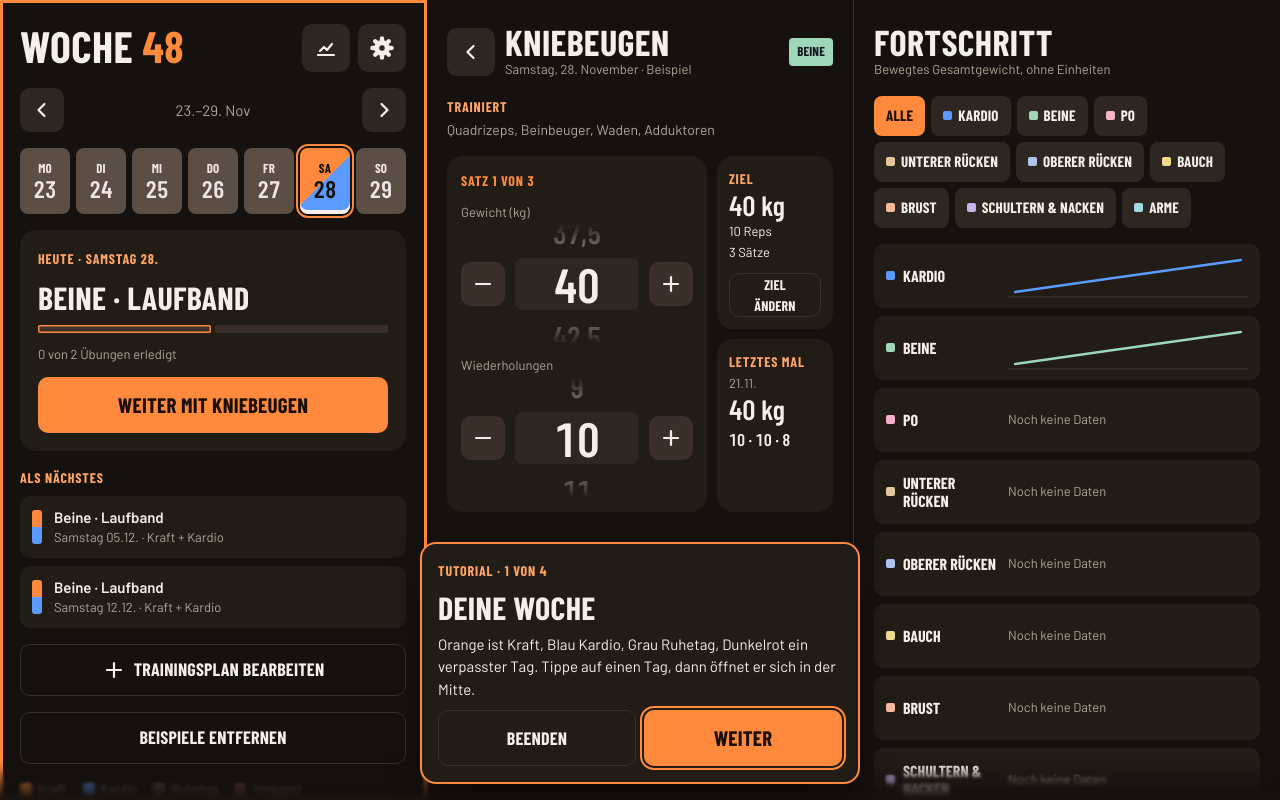
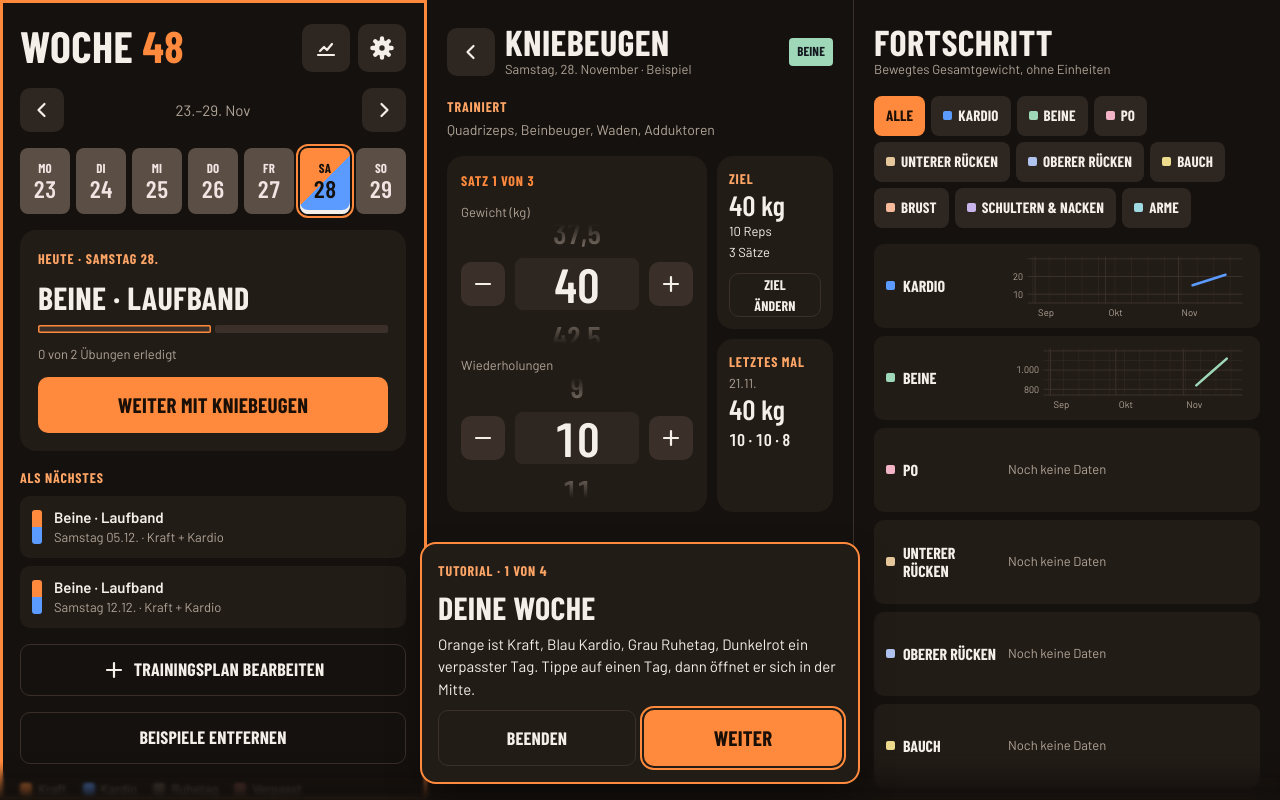
Before and after one commit to survivorBB-web/Trainingsplaner, a plain HTML site: page index.html in a window 1280 px wide. Drawn offline with Linux system fonts and the light colour scheme.

Commit message:
Version 1.10: Graphen mit Raster, Monatsachse, Volumenachse, verschiebbare Großansicht
Co-Authored-By: Claude Opus 5.5 <noreply@anthropic.com>

```diff
--- a/index.html
+++ b/index.html
@@ -4,7 +4,7 @@
 <meta charset="utf-8">
 <meta name="viewport" content="width=device-width,initial-scale=1,viewport-fit=cover">
 <title>Trainingsplaner</title>
-<style>@font-face{font-family:"Barlow";src:url(barlow-400.woff2) format("woff2");font-weight:400;font-display:swap}@font-face{font-family:"Barlow";src:url(barlow-500.woff2) format("woff2");font-weight:500;font-display:swap}@font-face{font-family:"Barlow";src:url(barlow-600.woff2) format("woff2");font-weight:600;font-display:swap}@font-face{font-family:"Barlow Condensed";src:url(barlowcond-600.woff2) format("woff2");font-weight:600;font-display:swap}@font-face{font-family:"Barlow Condensed";src:url(barlowcond-700.woff2) format("woff2");font-weight:700;font-display:swap}</style><link rel="manifest" href="manifest.webmanifest"><link rel="apple-touch-icon" href="apple-touch-icon.png"><meta name="apple-mobile-web-app-capable" content="yes"><meta name="mobile-web-app-capable" content="yes"><meta name="apple-mobile-web-app-title" content="Trainingsplaner"><meta name="apple-mobile-web-app-status-bar-style" content="black"><meta name="theme-color" content="#121110"><script>window.WEB_VERSION="1.9";window.WEB_CODE=17;window.WEB_NOTES=["Neue Seite Trainingsplan: alle Wochentage auf einen Blick, bei A/B mit Umschalter, Übungen anlegen, Ziele ändern, aus dem Plan nehmen (Knopf in der Woche)","Fertig-Knopf beim Üben: schließt die Übung ab, auch mit weniger Sätzen, und geht zur nächsten","Graph neu starten: ältere Einträge ausblenden, nicht löschen, jederzeit wieder einblenden","iPhone: Überschriften sitzen etwas tiefer, nicht mehr in der Unschärfe oben"];window.WEB_APP=true</script>
+<style>@font-face{font-family:"Barlow";src:url(barlow-400.woff2) format("woff2");font-weight:400;font-display:swap}@font-face{font-family:"Barlow";src:url(barlow-500.woff2) format("woff2");font-weight:500;font-display:swap}@font-face{font-family:"Barlow";src:url(barlow-600.woff2) format("woff2");font-weight:600;font-display:swap}@font-face{font-family:"Barlow Condensed";src:url(barlowcond-600.woff2) format("woff2");font-weight:600;font-display:swap}@font-face{font-family:"Barlow Condensed";src:url(barlowcond-700.woff2) format("woff2");font-weight:700;font-display:swap}</style><link rel="manifest" href="manifest.webmanifest"><link rel="apple-touch-icon" href="apple-touch-icon.png"><meta name="apple-mobile-web-app-capable" content="yes"><meta name="mobile-web-app-capable" content="yes"><meta name="apple-mobile-web-app-title" content="Trainingsplaner"><meta name="apple-mobile-web-app-status-bar-style" content="black"><meta name="theme-color" content="#121110"><script>window.WEB_VERSION="1.10";window.WEB_CODE=18;window.WEB_NOTES=["Graphen mit feinem Raster, Monaten unten und Volumen links","Rechts steht immer heute: klein 3 Monate, groß 4 Monate","Großen Graphen mit dem Finger verschieben, Zurück zu heute","Kardio groß: Dauer und Kalorien je eigener Graph"];window.WEB_APP=true</script>
 <style>
 /* Kraftraum: warmes Fast-Schwarz, orangegraue Flächen, Orange als Akzent. Drei Bereiche nebeneinander: Woche, Tag/Übung, Fortschritt.
    Breit: alle drei sichtbar. Mittel (Handy quer, Tablet): zwei und ein Rand. Schmal: einer, links/rechts ein Rand, wischen. */
@@ -135,11 +135,17 @@ svg{width:24px;height:24px;fill:none;stroke:currentColor;stroke-width:2.2;stroke
 .dot{width:9px;height:9px;border-radius:2px;flex-shrink:0}
 .grow{display:flex;align-items:center;gap:10px;min-height:64px;padding:8px 12px;border-radius:10px;background:var(--surface);border:none;width:100%;text-align:left}
 .grow .gname{width:112px;flex-shrink:0;font-family:var(--cond);font-weight:700;text-transform:uppercase;font-size:16px;line-height:1.1;display:flex;align-items:center;gap:8px}
-.grow .gbox{flex:1;min-width:0;height:44px;display:flex;align-items:center}
-.grow .graph{height:44px}
-.graph{width:100%;height:auto;display:block}
+.grow .gbox{flex:1;min-width:0;min-height:68px;display:flex;align-items:center}
+.chart{display:block;width:100%;height:68px}
+.btn[hidden]{display:none}
+.chart.big{height:230px;touch-action:none;cursor:grab;user-select:none;-webkit-user-select:none}
+.ctitle+.chart.big{height:170px}
+.graph{display:block;width:100%;height:100%;stroke:none;font-variant-numeric:tabular-nums}
+.graph text{fill:var(--muted)}
+.graph .gf{stroke:var(--line);stroke-width:1;opacity:.45}
+.graph .gl{stroke:var(--line);stroke-width:1}
+.ctitle{margin:4px 0 0;display:flex;align-items:center;gap:8px;font-size:14px;color:var(--muted)}
 .graph polyline{fill:none;stroke-width:2.5;stroke-linejoin:round;stroke-linecap:round;vector-effect:non-scaling-stroke}
-.axis{display:flex;justify-content:space-between;font-size:12px;color:var(--muted)}
 .nodata{font-size:13px}
 .switch{display:flex;align-items:center;gap:10px;min-height:44px;border:none;background:transparent;padding:0;font-weight:500}
 .switch .track{width:42px;height:24px;border-radius:12px;background:var(--line);padding:3px;display:flex}
@@ -268,6 +274,11 @@ function isoWeek(ds) {
   const y = new Date(d.getFullYear(), 0, 4);
   return 1 + Math.round(((d - y) / 864e5 - 3 + (y.getDay() + 6) % 7) / 7);
 }
+// Raster der Y-Achse: kleinster Schritt base × 1, 2, 5, 10, 20, 50 …, dessen Linien mindestens gap Pixel auseinander liegen. upp = Einheiten pro Pixel.
+function gridStep(base, upp, gap) {
+  if (!(upp > 0) || !isFinite(upp)) return base;
+  for (let m = base; ; m *= 10) for (const k of [1, 2, 5]) if (m * k / upp >= gap) return m * k;
+}
 /*ENDE LOGIK*/
 
 const $ = s => document.querySelector(s);
@@ -350,7 +361,7 @@ function writeReminders() {
 
 /* Drei Bereiche: links die Woche, in der Mitte Tag, Übung, Formular oder Einstellungen (mit eigenem Zurück), rechts der Fortschritt. */
 let weekOff = 0;
-const prog = { sel: "alle", single: false };
+const prog = { sel: "alle", single: false, pan: {} };
 const stack = [];
 // Mitte beim Start wie in der Probe: die nächste offene Übung von heute, sonst der heutige Tag.
 function startMid() {
@@ -375,10 +386,12 @@ window.appBack = () => {
 };
 
 function render() {
+  charts.length = 0;
   [VIEWS.week, VIEWS[ui.view] || VIEWS.day, VIEWS.progress].forEach((view, i) => {
     const el = document.getElementById(PANES[i]), y = el.scrollTop;
     el.innerHTML = view(); el.scrollTop = y; el.querySelectorAll(".wheel").forEach(setupWheel);
   });
+  drawCharts();
 }
 
 /* Wischen auf dem Handy: der Bereich in der Mitte ist voll da, die Nachbarn rücken etwas nach hinten. */
@@ -636,28 +649,81 @@ VIEWS.form = () => {
     (edit ? '<p class="muted small">Das neue Ziel gilt für diese Übung im ganzen Plan.</p>' : '');
 };
 
-function graph(lines, w, h, shared, label, stretch) {
-  const all = [].concat.apply([], lines.map(l => l.pts));
-  if (!all.length) return '<p class="muted nodata">Noch keine Daten</p>';
-  const ts = all.map(p => parse(p[0]).getTime()), t0 = Math.min.apply(null, ts), t1 = Math.max.apply(null, ts);
-  const span = pts => { const v = pts.map(p => p[1]); return [Math.min.apply(null, v), Math.max.apply(null, v)]; };
-  const gs = span(all), P = 6;
-  const body = lines.map(l => {
-    if (!l.pts.length) return "";
-    const r = shared ? gs : span(l.pts);
-    const xy = l.pts.map(p => [P + (t1 > t0 ? (parse(p[0]).getTime() - t0) / (t1 - t0) : .5) * (w - 2 * P), h - P - (r[1] > r[0] ? (p[1] - r[0]) / (r[1] - r[0]) : .5) * (h - 2 * P)]);
-    const end = xy[xy.length - 1];
-    return '<polyline points="' + xy.map(q => q[0].toFixed(1) + "," + q[1].toFixed(1)).join(" ") + '" style="stroke:' + l.color + (l.dash ? ';stroke-dasharray:' + l.dash : '') + '"/>' +
-      (stretch ? '' : '<circle cx="' + end[0].toFixed(1) + '" cy="' + end[1].toFixed(1) + '" r="4" style="fill:' + l.color + ';stroke:none"/>');
+/* Graphen: rechts steht immer heute, das Raster wandert mit der Zeit nach links. Klein: 3 Monate, Raster ab 100. Groß: 4 Monate, Raster ab 50, mit dem Finger verschiebbar.
+   graph() legt nur einen Platzhalter an, drawCharts() zeichnet nach render() in der echten Breite. Verschiebung in Tagen und Einheiten (prog.pan), damit Drehen oder Breite sie nicht ändern. */
+const DAY = 864e5, charts = [];
+function graph(lines, o) {   // o: { big, base: [klein, groß], label, id }
+  const pts = [].concat.apply([], lines.map(l => l.pts));
+  if (!pts.length) return '<p class="muted nodata">Noch keine Daten</p>';
+  if (!o.big && !pts.some(p => p[0] >= addDays(today(), -91))) return '<p class="muted nodata">Nichts in den letzten 3 Monaten</p>';
+  o.lines = lines; o.pan = o.big ? (prog.pan[o.id] = prog.pan[o.id] || { d: 0, v: 0 }) : { d: 0, v: 0 };
+  return '<span class="chart' + (o.big ? ' big' : '') + '" data-c="' + (charts.push(o) - 1) + '" role="img" aria-label="' + esc(o.label) + '"></span>';
+}
+function drawCharts() { document.querySelectorAll(".chart[data-c]").forEach(drawChart); }
+function drawChart(el) {
+  const c = charts[el.dataset.c], W = el.clientWidth, H = el.clientHeight;
+  if (!c || !W) return;
+  const big = c.big, fs = big ? 11 : 9.5, T = 5, B = 17, R = 6, ph = H - T - B, days = big ? 122 : 91, now = parse(today()).getTime();
+  const pts = [].concat.apply([], c.lines.map(l => l.pts)).map(p => [parse(p[0]).getTime(), p[1]]), vals = pts.map(p => p[1]);
+  // Maßstab einmal aus dem Fenster ohne Verschiebung, danach fest
+  let vis = pts.filter(p => p[0] >= now - days * DAY).map(p => p[1]); if (!vis.length) vis = vals;
+  const vmin = Math.min.apply(null, vals), vmax = Math.max.apply(null, vals), base = c.base[big ? 1 : 0];
+  let lo = Math.min.apply(null, vis), hi = Math.max.apply(null, vis);
+  const pad = Math.max((hi - lo) * .15, base); lo = Math.max(0, lo - pad); hi += pad;
+  const upp = (hi - lo) / ph, pan = c.pan;
+  pan.d = Math.max(0, Math.min(pan.d, Math.max(0, (now - Math.min.apply(null, pts.map(p => p[0]))) / DAY - days + 10)));
+  pan.v = Math.max(Math.max(vmin - hi, -lo), Math.min(pan.v, vmax - lo));
+  const step = gridStep(base, upp, big ? 8 : 5), lstep = gridStep(step, upp, big ? 16 : 12), v0 = lo + pan.v, v1 = hi + pan.v;
+  const de = n => n.toLocaleString("de-DE");
+  const L = Math.ceil(String(de(Math.floor(v1 / lstep) * lstep)).length * fs * .58) + 8, pw = W - L - R, ppd = pw / days;
+  el._k = { ppd, upp };
+  const X = t => L + pw - ((now - t) / DAY - pan.d) * ppd, Y = v => T + ph - (v - v0) / upp, f = n => n.toFixed(1);
+  let g = "";
+  for (let v = Math.ceil(v0 / step) * step; v <= v1; v += step) {
+    const y = Y(v), lab = Math.round(v / lstep) * lstep === Math.round(v);
+    g += '<line class="' + (lab ? 'gl' : 'gf') + '" x1="' + L + '" x2="' + (L + pw) + '" y1="' + f(y) + '" y2="' + f(y) + '"/>';
+    if (lab && y > T + fs / 2) g += '<text x="' + (L - 5) + '" y="' + f(y + fs * .35) + '" text-anchor="end">' + de(Math.round(v)) + '</text>';
+  }
+  const left = new Date(now - (days + pan.d + 31) * DAY);
+  for (let d = parse(monday(iso(left))); d.getTime() <= now; d = new Date(d.getFullYear(), d.getMonth(), d.getDate() + 7)) {
+    const x = X(d.getTime());
+    if (x >= L && x <= L + pw) g += '<line class="gf" x1="' + f(x) + '" x2="' + f(x) + '" y1="' + T + '" y2="' + (T + ph) + '"/>';
+  }
+  for (let d = new Date(left.getFullYear(), left.getMonth(), 1); d.getTime() <= now; d = new Date(d.getFullYear(), d.getMonth() + 1, 1)) {
+    const x = X(d.getTime());
+    if (x < L || x > L + pw) continue;
+    g += '<line class="gl" x1="' + f(x) + '" x2="' + f(x) + '" y1="' + T + '" y2="' + (T + ph) + '"/>';
+    if (x + fs * 2.4 < L + pw) g += '<text x="' + f(x + 3) + '" y="' + (H - 4) + '">' + MONS[d.getMonth()] + '</text>';
+  }
+  const id = "cp" + el.dataset.c;
+  const body = c.lines.filter(l => l.pts.length).map(l => {
+    const xy = l.pts.map(p => [X(parse(p[0]).getTime()), Y(p[1])]), end = xy[xy.length - 1];
+    return '<polyline points="' + xy.map(q => f(q[0]) + "," + f(q[1])).join(" ") + '" style="stroke:' + l.color + (l.dash ? ';stroke-dasharray:' + l.dash : '') + '"/>' +
+      (big || xy.length === 1 ? '<circle cx="' + f(end[0]) + '" cy="' + f(end[1]) + '" r="' + (big ? 4 : 3) + '" style="fill:' + l.color + '"/>' : '');
   }).join("");
-  return '<svg class="graph" viewBox="0 0 ' + w + ' ' + h + '"' + (stretch ? ' preserveAspectRatio="none"' : '') + ' role="img" aria-label="' + esc(label) + '"><line x1="0" y1="' + (h - 1) + '" x2="' + w + '" y2="' + (h - 1) + '" style="stroke:var(--line);stroke-width:1"/>' + body + '</svg>' +
-    (stretch ? '' : '<div class="axis"><span>' + fmt(iso(new Date(t0))) + '</span><span>' + fmt(iso(new Date(t1))) + '</span></div>');
+  el.innerHTML = '<svg class="graph" width="' + W + '" height="' + H + '" style="font-size:' + fs + 'px" aria-hidden="true"><defs><clipPath id="' + id + '"><rect x="' + L + '" y="' + (T - 4) + '" width="' + (pw + R) + '" height="' + (ph + 8) + '"/></clipPath></defs>' +
+    g + '<line class="gl" x1="' + L + '" x2="' + (L + pw) + '" y1="' + (T + ph) + '" y2="' + (T + ph) + '"/><g clip-path="url(#' + id + ')">' + body + '</g></svg>';
+  if (big && !el.onpointerdown) {
+    let last = null;
+    el.onpointerdown = e => { last = [e.clientX, e.clientY]; el.setPointerCapture(e.pointerId); };
+    el.onpointermove = e => {
+      if (!last) return;
+      pan.d += (e.clientX - last[0]) / el._k.ppd; pan.v += (e.clientY - last[1]) * el._k.upp; last = [e.clientX, e.clientY]; drawChart(el);
+    };
+    el.onpointerup = el.onpointercancel = () => {
+      last = null;
+      const moved = Object.keys(prog.pan).some(k => prog.pan[k].d || prog.pan[k].v);
+      document.querySelectorAll('[data-act="panhome"]').forEach(b => b.hidden = !moved);
+    };
+  }
 }
+window.addEventListener("resize", drawCharts);
 const resetOf = key => (st.reset || {})[key] || "";
 const groupSeries = key => series(st, ex => ex.kind === "kraft" && ex.group === key, volume, resetOf(key));
+const VOL = [100, 50];
 const cardioLines = () => [
-  { name: "Dauer", pts: series(st, ex => ex.kind === "kardio", e => Number(e.min) || 0, resetOf("kardio")), color: KARDIO.color, dash: "" },
-  { name: "Kalorien", pts: series(st, ex => ex.kind === "kardio", e => Number(e.kcal) || 0, resetOf("kardio")), color: "var(--ink)", dash: "7 5" }
+  { name: "Dauer", unit: "min", base: [10, 5], pts: series(st, ex => ex.kind === "kardio", e => Number(e.min) || 0, resetOf("kardio")), color: KARDIO.color, dash: "" },
+  { name: "Kalorien", unit: "kcal", base: [100, 50], pts: series(st, ex => ex.kind === "kardio", e => Number(e.kcal) || 0, resetOf("kardio")), color: "var(--ink)", dash: "7 5" }
 ];
 
 VIEWS.progress = () => {
@@ -669,7 +735,7 @@ VIEWS.progress = () => {
     html += '<div class="list">' + all.map(g => {
       const cl = g.key === "kardio" ? cardioLines() : null;
       const lines = cl ? [cl[0].pts.length ? cl[0] : cl[1]] : [{ pts: groupSeries(g.key), color: g.color }];
-      return '<button class="grow" data-act="sel" data-key="' + g.key + '"><span class="gname"><span class="dot" style="background:' + g.color + '"></span>' + esc(g.name) + '</span><span class="gbox">' + graph(lines, 200, 44, false, "Verlauf " + g.name, true) + '</span></button>';
+      return '<button class="grow" data-act="sel" data-key="' + g.key + '"><span class="gname"><span class="dot" style="background:' + g.color + '"></span>' + esc(g.name) + '</span><span class="gbox">' + graph(lines, { base: cl ? cl[cl[0].pts.length ? 0 : 1].base : VOL, label: "Verlauf " + g.name + ", letzte 3 Monate" }) + '</span></button>';
     }).join("") + '</div>';
     const any = Object.keys(st.reset || {}).length;
     return html + '<p class="muted small">Übungen mit Körpergewicht (0 kg) zählen nicht mit.</p>' +
@@ -677,20 +743,21 @@ VIEWS.progress = () => {
       (any ? '<button class="btn ghost slim" data-act="unreset" data-key="alle">Ältere Einträge wieder zeigen</button>' : '');
   }
   const g = all.find(x => x.key === prog.sel) || KARDIO;
-  let lines, legend = "";
+  let lines, legend = "", plot;
   if (g.key === "kardio") {
-    lines = cardioLines();
-    legend = lines.map(l => '<div class="row" style="min-height:40px"><svg viewBox="0 0 28 10" style="width:28px;height:10px" aria-hidden="true"><line x1="1" y1="5" x2="27" y2="5" style="stroke:' + l.color + (l.dash ? ';stroke-dasharray:' + l.dash : '') + '"/></svg><span class="name">' + l.name + '</span></div>').join("");
+    const cl = cardioLines().filter(l => l.pts.length);
+    plot = cl.length ? cl.map((l, i) => '<p class="ctitle"><span class="dot" style="background:' + l.color + '"></span>' + l.name + ' in ' + l.unit + '</p>' + graph([l], { big: true, base: l.base, id: "kardio" + i, label: "Verlauf " + l.name })).join("") : graph([], {});
   } else if (prog.single) {
     const ids = Object.keys(st.ex).filter(id => st.ex[id].kind === "kraft" && st.ex[id].group === g.key);
     lines = ids.map((id, i) => ({ name: st.ex[id].name, pts: series(st, (ex, x) => x === id, volume, resetOf(g.key)), color: i % 2 ? "var(--ink)" : g.color, dash: DASH[Math.floor(i / 2) % DASH.length] })).filter(l => l.pts.length);
     legend = lines.map(l => '<div class="row" style="min-height:40px"><svg viewBox="0 0 28 10" style="width:28px;height:10px" aria-hidden="true"><line x1="1" y1="5" x2="27" y2="5" style="stroke:' + l.color + (l.dash ? ';stroke-dasharray:' + l.dash : '') + '"/></svg><span class="name">' + esc(l.name) + '</span></div>').join("");
   } else lines = [{ pts: groupSeries(g.key), color: g.color }];
+  if (!plot) plot = graph(lines, { big: true, base: VOL, id: g.key, label: "Verlauf " + g.name });
   html += '<article class="card"><div class="row" style="justify-content:space-between"><h2 class="cond h2">' + esc(g.name) + '</h2>' +
     (g.key !== "kardio" ? '<button class="switch" role="switch" aria-checked="' + !!prog.single + '" data-act="single">Übungen einzeln<span class="track"><span class="knob"></span></span></button>' : '') + '</div>' +
-    graph(lines, 320, 200, g.key !== "kardio", "Verlauf " + g.name, false) + (legend ? '<div>' + legend + '</div>' : '') + '</article>';
+    plot + '<button class="btn ghost slim" data-act="panhome"' + (Object.keys(prog.pan).some(k => prog.pan[k].d || prog.pan[k].v) ? '' : ' hidden') + '>Zurück zu heute</button>' + (legend ? '<div>' + legend + '</div>' : '') + '</article>';
   const from = resetOf(g.key);
-  return html + (g.key === "kardio" ? '<p class="muted small">Dauer und Kalorien haben je eine eigene Skala.</p>' : '<p class="muted small">Übungen mit Körpergewicht (0 kg) zählen nicht mit.</p>') +
+  return html + '<p class="muted small">Graph mit dem Finger verschieben, um ältere Stände zu sehen.' + (g.key === "kardio" ? '' : ' Übungen mit Körpergewicht (0 kg) zählen nicht mit.') + '</p>' +
     (from ? '<p class="muted small">Neu gestartet am ' + fmt(from) + '. Ältere Einträge sind ausgeblendet, nicht gelöscht.</p><button class="btn ghost slim" data-act="unreset" data-key="' + g.key + '">Ältere Einträge wieder zeigen</button>' : '') +
     '<button class="btn ghost" data-act="resetgraph" data-key="' + g.key + '">Graph neu starten</button>';
 };
@@ -896,8 +963,9 @@ const ACT = {
   thisweek: () => { weekOff = 0; render(); },
   progress: () => show(2),
   settings: () => go({ view: "settings" }),
-  sel: d => { prog.sel = d.key; render(); },
-  single: () => { prog.single = !prog.single; render(); },
+  sel: d => { prog.sel = d.key; prog.pan = {}; render(); },
+  single: () => { prog.single = !prog.single; prog.pan = {}; render(); },
+  panhome: () => { prog.pan = {}; render(); },
   form: (d, el) => {
     const ds = d.ds || ui.ds, next = { view: "form", ds: ds, f: newForm() };
     if (el.closest("#p-week")) openMid(next, { view: "day", ds: ds }); else go(next);
--- a/sw.js
+++ b/sw.js
@@ -1,6 +1,6 @@
 // Hält die Web-App offline bereit. Bei jedem Bau ändert build-web.ps1 die Version, dann holt sich das Handy die neuen Dateien.
 // Die Seite selbst kommt mit Internet immer frisch vom Server, ohne Internet aus dem Speicher.
-const CACHE = "trainingsplaner-20261128161048";
+const CACHE = "trainingsplaner-20261128192935";
 const FILES = ["./", "index.html", "manifest.webmanifest", "barlow-400.woff2", "barlow-500.woff2", "barlow-600.woff2", "barlowcond-600.woff2", "barlowcond-700.woff2", "icon-192.png", "icon-512.png", "apple-touch-icon.png"];
 
 // "reload": am Browser-Zwischenspeicher vorbei, sonst landet eine bis zu 10 Minuten alte Kopie im Offline-Speicher
--- a/version.json
+++ b/version.json
@@ -1 +1 @@
-{"code":17,"name":"1.9","notes":["Neue Seite Trainingsplan: alle Wochentage auf einen Blick, bei A/B mit Umschalter, Übungen anlegen, Ziele ändern, aus dem Plan nehmen (Knopf in der Woche)","Fertig-Knopf beim Üben: schließt die Übung ab, auch mit weniger Sätzen, und geht zur nächsten","Graph neu starten: ältere Einträge ausblenden, nicht löschen, jederzeit wieder einblenden","iPhone: Überschriften sitzen etwas tiefer, nicht mehr in der Unschärfe oben"]}
+{"code":18,"name":"1.10","notes":["Graphen mit feinem Raster, Monaten unten und Volumen links","Rechts steht immer heute: klein 3 Monate, groß 4 Monate","Großen Graphen mit dem Finger verschieben, Zurück zu heute","Kardio groß: Dauer und Kalorien je eigener Graph"]}
```
Also changed, not shown: 2 other files.
